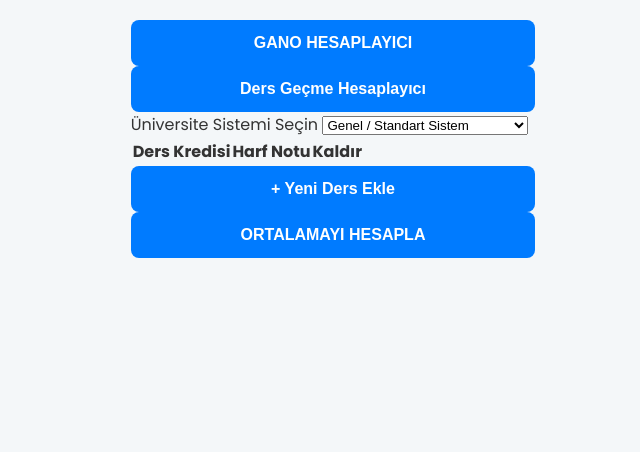
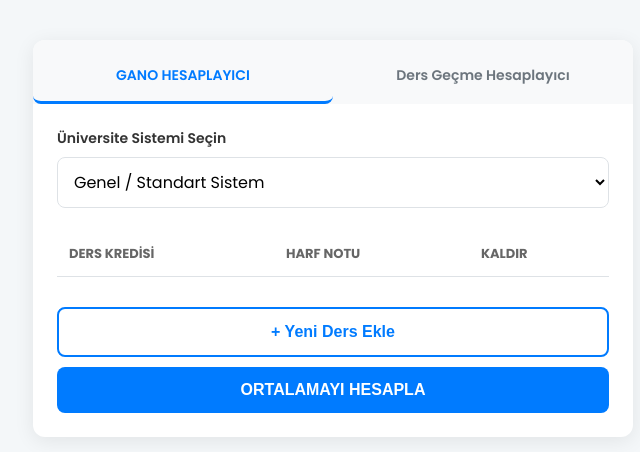
Before and after one commit to lolonolo/hesapla-lolonolo, a plain HTML site: page index.html in a window 1280 px wide. Shown: the whole page, without its empty margins (307-947 px from the left). Drawn offline with Linux system fonts and the light colour scheme; a script that the page names is missing.

Commit message:
Update style.css

```diff
--- a/style.css
+++ b/style.css
@@ -2,14 +2,15 @@
 
 :root {
     --primary-color: #007bff;
+    --secondary-color: #6c757d;
     --card-bg: #ffffff;
     --body-bg: #f4f7f9;
     --text-color: #333;
     --light-text: #666;
-    --border-color: #e0e0e0;
+    --border-color: #dee2e6;
     --success-bg: #e7f5ec;
-    --success-border: #b8dfc9;
     --success-text: #0f5132;
+    --danger-color: #dc3545;
 }
 
 * {
@@ -22,88 +23,154 @@ body {
     font-family: 'Poppins', sans-serif;
     background-color: var(--body-bg);
     color: var(--text-color);
-    display: flex;
-    justify-content: center;
-    align-items: flex-start;
     padding: 20px;
-    min-height: 100vh;
 }
 
-.card {
+.calculator-container {
     background-color: var(--card-bg);
     border-radius: 12px;
-    box-shadow: 0 4px 20px rgba(0, 0, 0, 0.05);
+    box-shadow: 0 4px 20px rgba(0, 0, 0, 0.08);
     overflow: hidden;
     width: 100%;
-    max-width: 450px;
+    max-width: 600px;
+    margin: 20px auto;
 }
 
-.card-header {
-    padding: 24px;
-    border-bottom: 1px solid var(--border-color);
+.tabs {
+    display: flex;
+    background-color: #f8f9fa;
 }
 
-.card-header h1 {
-    font-size: 22px;
-    margin-bottom: 8px;
+.tab-btn {
+    flex-grow: 1;
+    padding: 15px 10px;
+    font-size: 14px;
+    font-weight: 600;
+    font-family: 'Poppins', sans-serif;
+    cursor: pointer;
+    border: none;
+    background-color: transparent;
+    color: var(--secondary-color);
+    border-bottom: 3px solid transparent;
+    transition: all 0.2s ease-in-out;
 }
 
-.card-header p {
-    font-size: 15px;
-    color: var(--light-text);
+.tab-btn.active {
+    color: var(--primary-color);
+    border-bottom: 3px solid var(--primary-color);
 }
 
-.card-body {
+.calculator-content {
     padding: 24px;
-    display: flex;
-    flex-direction: column;
-    gap: 20px;
 }
 
-.options {
-    display: flex;
-    gap: 16px;
-    font-size: 14px;
+.input-section {
+    margin-bottom: 24px;
 }
 
-.input-group label {
+.input-section label {
     display: block;
     font-weight: 600;
     margin-bottom: 8px;
     font-size: 14px;
 }
 
-.input-group input[type="number"] {
+select, input {
     width: 100%;
     padding: 12px;
     border: 1px solid var(--border-color);
     border-radius: 8px;
     font-size: 16px;
     font-family: 'Poppins', sans-serif;
+    background-color: #fff;
 }
+
+.courses-table {
+    width: 100%;
+    border-collapse: collapse;
+    margin-bottom: 20px;
+}
+
+.courses-table th, .courses-table td {
+    text-align: left;
+    padding: 12px;
+    border-bottom: 1px solid var(--border-color);
+}
+
+.courses-table th {
+    font-size: 13px;
+    color: var(--light-text);
+    text-transform: uppercase;
+}
+
+.courses-table td:last-child {
+    text-align: center;
+}
+
+.delete-row-btn {
+    background-color: #fbebee;
+    color: var(--danger-color);
+    border: none;
+    width: 30px;
+    height: 30px;
+    border-radius: 50%;
+    cursor: pointer;
+    font-weight: bold;
+    transition: background-color 0.2s;
+}
+.delete-row-btn:hover{
+    background-color: #f1c1c5;
+}
+
 
 button {
     width: 100%;
     padding: 14px;
-    background-color: var(--primary-color);
-    color: white;
     border: none;
     border-radius: 8px;
     font-size: 16px;
     font-weight: 700;
     cursor: pointer;
     transition: background-color 0.2s;
+    margin-top: 10px;
 }
 
-button:hover {
+.primary-btn {
+    background-color: var(--primary-color);
+    color: white;
+}
+.primary-btn:hover {
     background-color: #0056b3;
 }
 
-.card-footer {
-    padding: 20px 24px;
+.secondary-btn {
+    background-color: transparent;
+    color: var(--primary-color);
+    border: 2px solid var(--primary-color);
+}
+.secondary-btn:hover {
+    background-color: #e9ecef;
+}
+
+
+.result-area {
+    margin-top: 24px;
+    padding: 20px;
     background-color: var(--success-bg);
-    border-top: 1px solid var(--success-border);
+    border-radius: 8px;
+    text-align: center;
+    font-size: 18px;
+    font-weight: 600;
+    color: var(--success-text);
     display: none; /* JavaScript ile gösterilecek */
-    text-align: center;
-    color: var(--success-text);
 }
+
+/* Mobil için düzenlemeler */
+@media (max-width: 480px) {
+    .tabs {
+        flex-direction: column;
+    }
+    .courses-table th, .courses-table td {
+        padding: 8px;
+    }
+}
```
